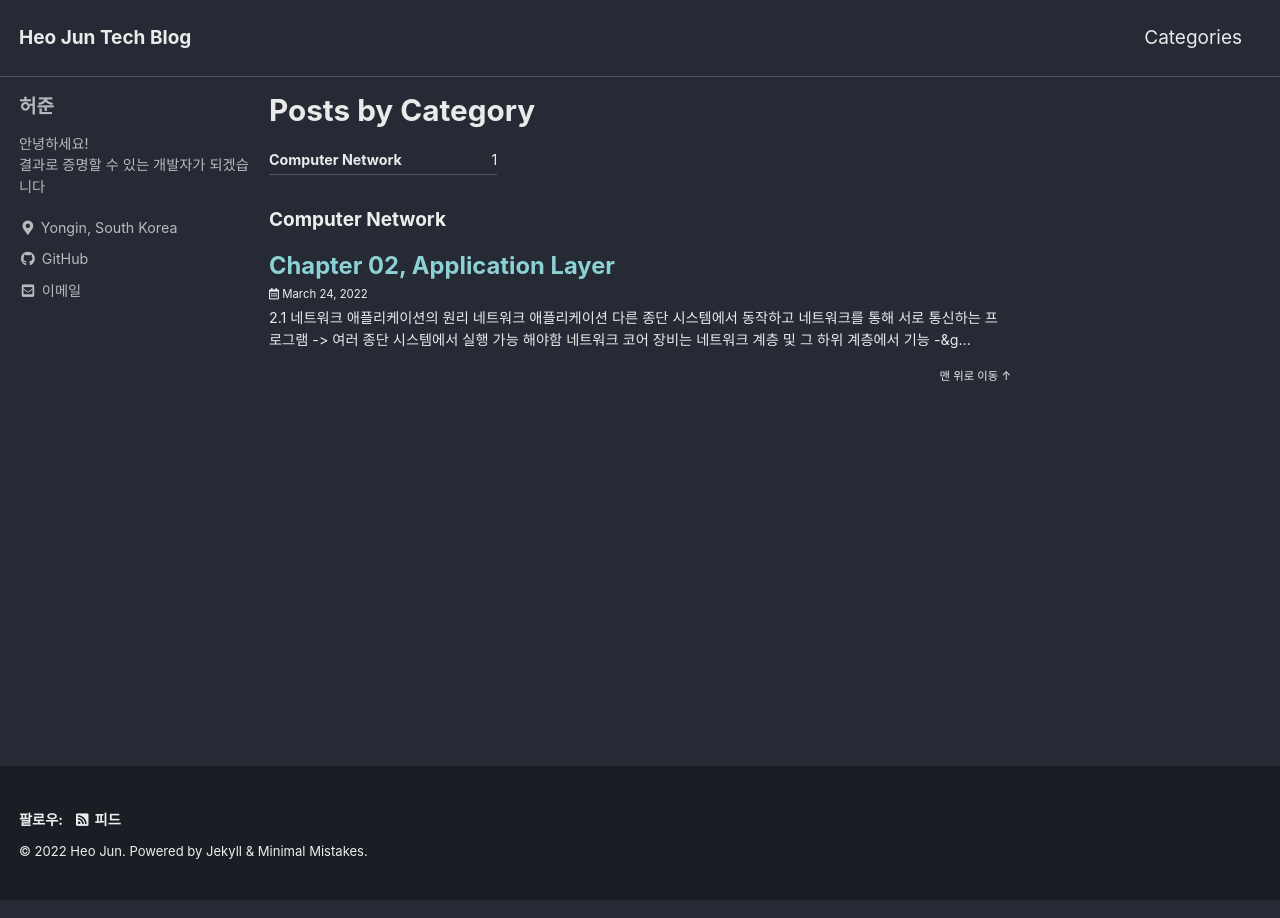
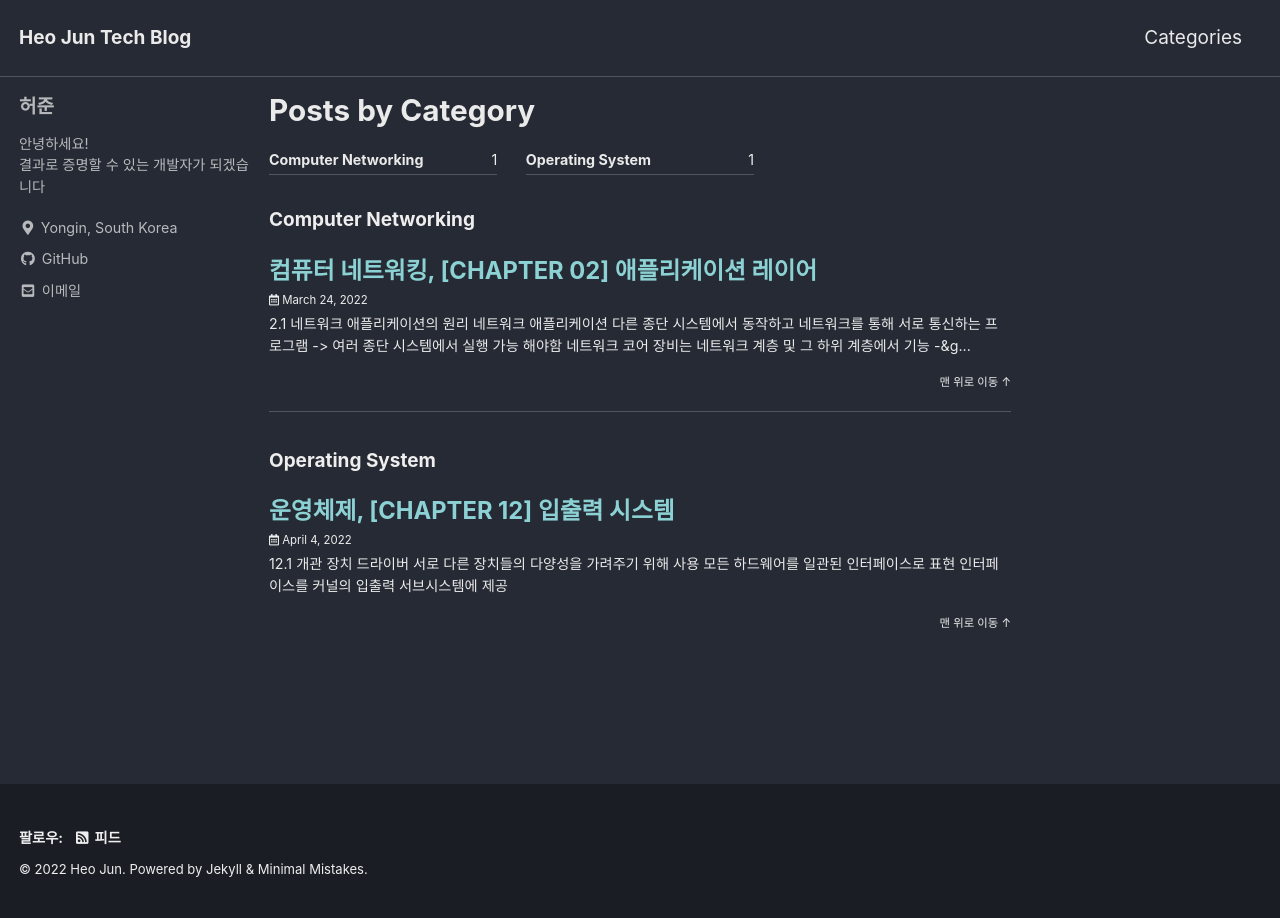
Before and after one commit to heojun990322/heojun990322.github.io, a Jekyll site: the page built from _pages/category-archive.md, in a window 1280 px wide. Built offline with Jekyll 4.4.1, drawn with Linux system fonts in a browser that asks for light colours; cached includes are drawn as plain includes.

Commit message:
create 운영체제, [CHAPTER 12] 입출력 시스템

```diff
--- a/_posts/22-03-24-chapter-02,-application-layer.md
+++ b/_posts/Computer Networking/22-03-24-chapter-02.md
@@ -2,7 +2,8 @@
 toc: true
 toc_sticky: true
 categories:
-- Computer Network
+- Computer Networking
+title: "컴퓨터 네트워킹, [CHAPTER 02] 애플리케이션 레이어"
 ---
 
 ## 2.1 네트워크 애플리케이션의 원리
--- /dev/null
+++ b/_posts/Operating System/22-04-04-chapter-12.md
@@ -0,0 +1,27 @@
+---
+toc: true
+toc_sticky: true
+categories:
+- Operating System
+title: "운영체제, [CHAPTER 12] 입출력 시스템"
+---
+
+## 12.1 개관
+- **장치 드라이버**<br>
+    - 서로 다른 장치들의 다양성을 가려주기 위해 사용
+    - 모든 하드웨어를 일관된 인터페이스로 표현
+    - 인터페이스를 커널의 입출력 서브시스템에 제공
+
+## 12.2 입출력 하드웨어
+- **포트** : 입출력 하드웨어(저장장치, 전송 장치, 사용자 인터페이스 장치)가 컴퓨터에 접속하는 연결점
+- **버스**<br>
+    - 하나 이상의 장치들이 공동으로 사용하는 회선의 집합
+    - 어떻게 해야 메시지들을 주고받을 수 있는지를 정한 프로토콜까지 포함
+    - PCI 버스 : 프로세서-메모리 서브시스템을 고속 장치, 확장 버스(키보드, USB 포트 같은 느린 장치들 연결)에 연결
+    - SCSI(SAS) 버스 : 디스크를 SAS 컨트롤러에 접속시키는 직렬 연결 버스
+    - PCIe
+        - 하나 이상의 레인으로 구성
+        - 레인 : 데이터 수신용 신호 쌍과 전송용 신호 쌍으로 구성 -> 4개 선
+        - PCIe gen3 x8 : 3세대 PCIe와 함께 작동하는 8 레인, 최대 처리량은 8 GB/sec
+- **데이지 체인** : 장치 A가 B에 연결되고, B가 C, 이어 C가 컴퓨터의 포트까지 연결돼있는 것
+- **컨트롤러**  : 포트, 버스 또는 장치를 작동시킬 수 있는 전자장치 집합체
```
